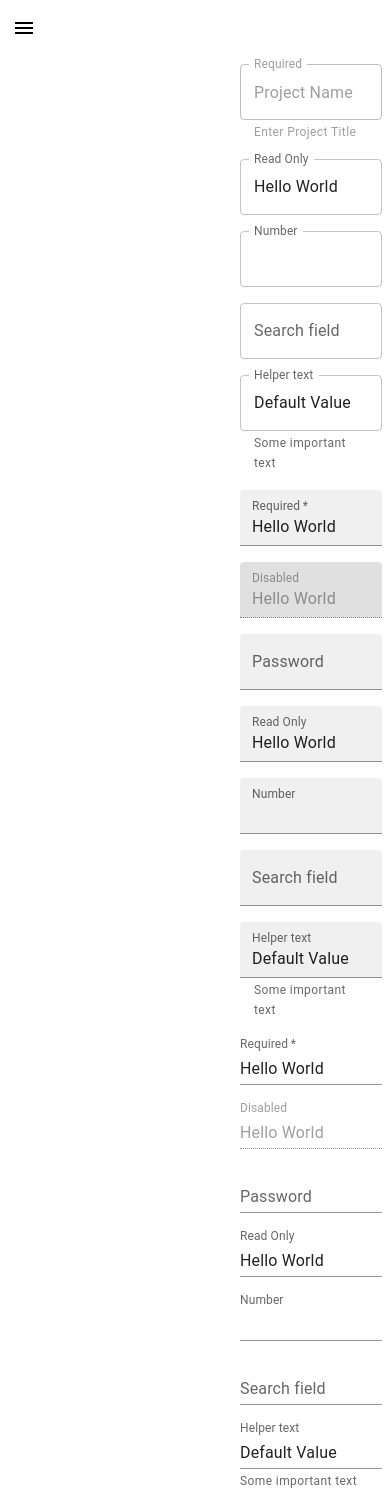
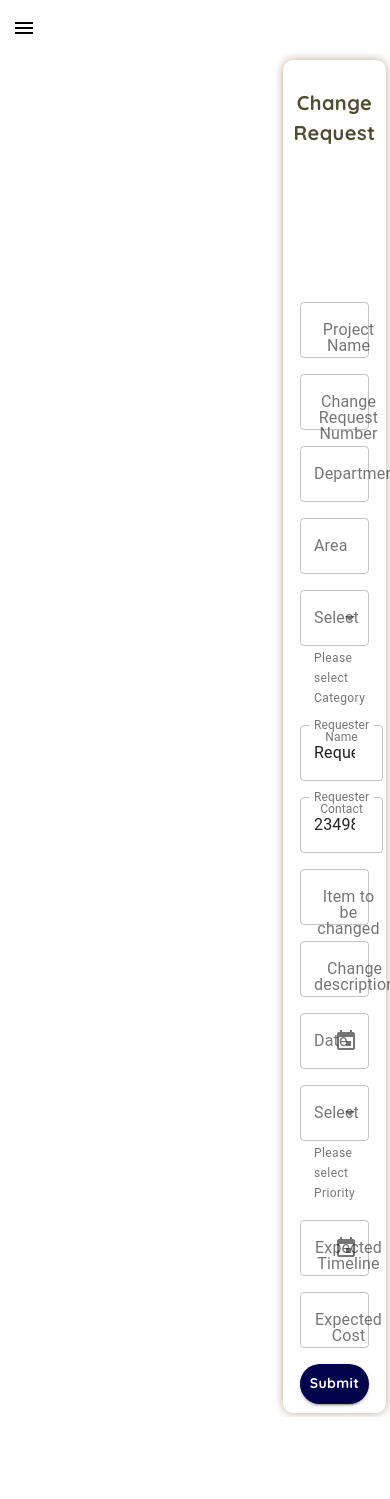
Before and after one commit to souravsubudhi36/frontend-dummy, a React (Create React App) app: page /ChangeRequest in a window 390 px wide. After the commit the page ends 1417 px from the top, so only its background shows below. Built offline with nearby package versions, Linux system fonts and the light colour scheme; a web font is replaced by a local one.

Commit message:
MOC first from done

```diff
--- a/src/App.js
+++ b/src/App.js
@@ -7,6 +7,7 @@ import Newtask from "./pages/NewTask";
 import Analytics from "./pages/Analytics";
 import ParentSideNavbar from "./components/ParentSideNavbar";
 import MocChangeRequest from "./pages/MocChangeRequest";
+import ImpactAssessment from "./pages/ImpactAssessment"
 
 
 
@@ -21,6 +22,7 @@ const App = () => {
          <Route path= "/newtask" exact component={Newtask} />
          <Route path = "/Analytics" exact component={Analytics}/>
          <Route path="/ChangeRequest" exact component={MocChangeRequest}/>
+         <Route path="/ImpactAssessment" exact component={ImpactAssessment}/>
           {/* <div>
           <SideNavbar/>
           <Route path= "/hub" exact component={Hub} />
--- a/src/components/BigCard.js
+++ b/src/components/BigCard.js
@@ -13,6 +13,12 @@ import PanoramaFishEyeIcon from '@mui/icons-material/PanoramaFishEye';
 import Brightness1OutlinedIcon from '@mui/icons-material/Brightness1Outlined';
 import CalendarTodayOutlinedIcon from '@mui/icons-material/CalendarTodayOutlined';
 import PersonOutlineIcon from '@mui/icons-material/PersonOutline';
+import PriorityHighSharpIcon from '@mui/icons-material/PriorityHighSharp';
+import WarningAmberSharpIcon from '@mui/icons-material/WarningAmberSharp';
+import List from '@mui/material/List';
+import ListItemIcon from '@mui/material/ListItemIcon';
+import { ListItemText } from "@material-ui/core";
+import { color } from "@mui/system";
 
 const bull = (
   <Box
@@ -30,8 +36,9 @@ const useStyles = makeStyles((theme) => ({
         height: "40px",
         borderRadius: "13px",
         padding: theme.spacing(1, 2),
-        margin: theme.spacing(0, 0,6, 0)
-
+        margin: theme.spacing(0, 0,6, 0),
+        fontFamily: "Quicksand, sans-serif",
+        fontWeight: "900",
     },
 
     paperStyle: {
@@ -45,6 +52,8 @@ const useStyles = makeStyles((theme) => ({
         textAlign: "left",
         flexGrow: 1,
         flexWrap: "wrap",
+        fontFamily: "Quicksand, sans-serif",
+        fontWeight: "400",
       },
     },
     heading: {
@@ -56,6 +65,8 @@ const useStyles = makeStyles((theme) => ({
         fontSize: "28px",
         color: "#4d4d33",
         letterSpacing: ".02em",
+        fontFamily: "Quicksand, sans-serif",
+        fontWeight: "900",
       },
     field: {
       color: "#eeb7ba",
@@ -69,14 +80,14 @@ const useStyles = makeStyles((theme) => ({
     btnstyle: {
       fontFamily: "Quicksand, sans-serif",
       fontWeight: "700",
-      backgroundColor: "#B3A9A2",
+      backgroundColor: "#00004d",
       color: "#fff",
-      margin: theme.spacing(1, 1),
-      width: "40%",
-      height: 55,
+      margin: theme.spacing(1, 10),
+      width: "30%",
+      height: 40,
       [theme.breakpoints.up("md")]: {
-        width: "20%",
-        margin: theme.spacing(2, 2),
+        width: "30%",
+        // margin: theme.spacing(1, 10),
       },
       borderRadius: "15px",
       textTransform: "none"
@@ -107,7 +118,7 @@ const useStyles = makeStyles((theme) => ({
       margin: theme.spacing(0, 16,0,0),
     },
     due:{
-
+      fontWeight: "600",
     },
     date: {
       margin: theme.spacing(1, 1,1,4),
@@ -174,8 +185,17 @@ export default function BigCard(props) {
                 {text.due_date}
               </div>
             </div>
-      {props.status === "Overdue" ? null : <div className={classes.paperStyle}>
-          <Button size="small" onClick={() => props.handler(text)}>
+            {props.status === "Overdue" ? <div className={classes.paperStyle}>
+              {text.escalated == true ?
+                <div className={classes.paperStyle}>
+              <WarningAmberSharpIcon className={classes.iconCalendar} style={{color:"red"}}/>
+              <div className={classes.due}>
+                Escalated
+              </div>
+              </div> : null}
+            </div> :
+            <div className={classes.paperStyle}>
+              <Button variant="contained" className={classes.btnstyle} size="small" onClick={() => props.handler(text)}  >
               {props.status == 'pending' ? "Completed" : "Pending"}
               </Button>
 
--- a/src/pages/Analytics.js
+++ b/src/pages/Analytics.js
@@ -135,7 +135,7 @@ export default function Analytics(props) {
   useEffect(() => {
 
     const getPendingData = async () => {
-      await axios.get("http://ec2-13-233-71-160.ap-south-1.compute.amazonaws.com/Sourav%40example.com/tasks")
+      await axios.get("http://ec2-13-233-71-160.ap-south-1.compute.amazonaws.com/sourav.k%40sparrowrms.in/tasks")
       .then((response) => {
         setPendingData([...response.data.pending]);
       })
@@ -155,7 +155,7 @@ export default function Analytics(props) {
       .put(`http://ec2-13-233-71-160.ap-south-1.compute.amazonaws.com/tasks/${data.serial_no}` , {
         serial_no: data.serial_no,
         name: data.name,
-        assigned_to: "Sourav@example.com",
+        assigned_to: "sourav.k@sparrowrms.in",
         priority: data.priority,
         status: "Completed",
         due_date: data.due_date,
--- a/src/pages/Hub.js
+++ b/src/pages/Hub.js
@@ -65,7 +65,7 @@ export default function Hub(props) {
   useEffect(() => {
 
     const getData = async () => {
-      await axios.get("http://ec2-13-233-71-160.ap-south-1.compute.amazonaws.com/Sourav%40example.com/tasks")
+      await axios.get("http://ec2-13-233-71-160.ap-south-1.compute.amazonaws.com/sourav.k%40sparrowrms.in/tasks")
       .then((res) => {
         console.log(res.data)
         console.log(res.data.pending)
@@ -92,7 +92,7 @@ export default function Hub(props) {
       .put(`http://ec2-13-233-71-160.ap-south-1.compute.amazonaws.com/tasks/${data.serial_no}` , {
         serial_no: data.serial_no,
         name: data.name,
-        assigned_to: "Sourav@example.com",
+        assigned_to: "sourav.k@sparrowrms.in",
         priority: data.priority,
         status: "Completed",
         due_date: data.due_date,
--- /dev/null
+++ b/src/pages/ImpactAssessment.js
@@ -0,0 +1,70 @@
+import 'date-fns';
+import React, { useState, useContext } from "react";
+import axios from "axios";
+import {
+  Grid,
+  Paper,
+  Avatar,
+  TextField,
+  Button,
+  Typography,
+  Link,
+} from "@material-ui/core";
+import { makeStyles } from "@material-ui/core/styles";
+import MenuItem from '@material-ui/core/MenuItem';
+import DateFnsUtils from '@date-io/date-fns';
+import SuccessAlert from '../components/Alert/SuccessAlert';
+import Alert from '@mui/material/Alert';
+import Box from '@mui/material/Box';
+
+
+import {
+    MuiPickersUtilsProvider,
+    KeyboardTimePicker,
+    KeyboardDatePicker,
+  } from '@material-ui/pickers';
+
+
+
+const drawerWidth = 240
+
+const useStyles = makeStyles((theme) => ({
+
+    border:{
+        boxShadow: "0px 0px 10px  #B3A9A2",
+        margin: theme.spacing(0.5 , 0.5),
+        borderRadius: "10px",
+        [theme.breakpoints.up("md")]: {
+          margin: theme.spacing(1 , 6),
+          borderRadius: "30px"
+        }
+      },
+
+}))
+
+
+
+const ImpactAssessment = (props) => {
+
+    const classes = useStyles()
+
+    return (
+        <Box
+            component="main"
+            sx={{flexGrow: 1 , ml: `calc(10% + ${drawerWidth}px)` , width: { sm: `calc(80% - ${drawerWidth}px)`}}}
+            >
+                <div className={classes.border}>
+                    <Grid>
+                    <div className={classes.paperStyle}>
+                         <Grid align="center">
+                            <h4 className={classes.heading}>Case For Change</h4>
+                         </Grid>
+                    </div>
+                    </Grid>
+                </div>
+
+            </Box>
+    )
+}
+
+export default ImpactAssessment;
--- a/src/pages/MocChangeRequest.js
+++ b/src/pages/MocChangeRequest.js
@@ -1,167 +1,341 @@
-import * as React from 'react';
+  import 'date-fns';
+  import React, { useState, useContext } from "react";
+  import axios from "axios";
+  import {
+    Grid,
+    Paper,
+    Avatar,
+    TextField,
+    Button,
+    Typography,
+    Link,
+  } from "@material-ui/core";
+  import { makeStyles } from "@material-ui/core/styles";
+  import MenuItem from '@material-ui/core/MenuItem';
+  import DateFnsUtils from '@date-io/date-fns';
+  import SuccessAlert from '../components/Alert/SuccessAlert';
+  import Alert from '@mui/material/Alert';
   import Box from '@mui/material/Box';
-import TextField from '@mui/material/TextField';
 
-const drawerWidth = 240;
 
-export default function MocChangeRequest() {
+  import {
+      MuiPickersUtilsProvider,
+      KeyboardTimePicker,
+      KeyboardDatePicker,
+    } from '@material-ui/pickers';
+import { ClassNames } from '@emotion/react';
+
+
+const categories = [
+  {
+    value: 'Hardware',
+    label: 'Hardware',
+  },
+  {
+    value: 'Software',
+    label: 'Software',
+  },
+  {
+    value: 'Chemical',
+    label: 'Chemical',
+  },
+  {
+    value: 'Procedure',
+    label: 'Procedure',
+  }
+]
+
+const Priorities = [
+  {
+    value: "High",
+    label: "High",
+  },
+  {
+    value: "Medium",
+    label: "Medium",
+  },
+  {
+    value: "Low",
+    label: "Low"
+  }
+
+]
+
+const drawerWidth = 240
+
+const useStyles = makeStyles((theme) => ({
+
+  border:{
+    boxShadow: "0px 0px 10px  #B3A9A2",
+    margin: theme.spacing(0.5 , 0.5),
+    borderRadius: "10px",
+    [theme.breakpoints.up("md")]: {
+      margin: theme.spacing(1 , 6),
+      borderRadius: "30px"
+    }
+  },
+  paperStyle:{
+    padding: 1,
+    [theme.breakpoints.up("md")]: {
+      fontSize: "30px",
+      padding: theme.spacing(6, 1),
+
+    },
+  },
+  heading: {
+    [theme.breakpoints.down("md")]: {
+      fontSize: "20px",
+    },
+    fontFamily: "Quicksand, sans-serif",
+      fontWeight: "900",
+      fontSize: "40px",
+      color: "#4d4d33",
+      letterSpacing: ".02em",
+  },
+  extra: {
+    display: "flex",
+    alignItems: "flex-start",
+    justifyContent: "center",
+    textAlign: "center",
+    flexGrow: 1,
+    margin: theme.spacing(0, 0),
+    flexWrap: "wrap",
+    [theme.breakpoints.up("md")]: {
+      margin: theme.spacing(0, 10),
+    },
+    paddingTop: 120
+  },
+  field: {
+    color: "#eeb7ba",
+    margin: theme.spacing(1, 2),
+    width: "90%",
+    [theme.breakpoints.up("md")]: {
+      width: "70%",
+    },
+  },
+  btnstyle: {
+    fontFamily: "Quicksand, sans-serif",
+    fontWeight: "700",
+    backgroundColor: "#00004d",
+    color: "#fff",
+    margin: theme.spacing(1, 2),
+    width: "90%",
+    height: 40,
+    [theme.breakpoints.up("md")]: {
+      width: "40%",
+      height: 50,
+    },
+    borderRadius: "20px",
+    textTransform: "none"
+  },
+
+
+
+}))
+
+
+
+
+const MocChangeRequest = (props) =>{
+
+  const classes = useStyles();
+
+  const [category , setCategory] = React.useState("");
+  const [selectedDate, setSelectedDate] = React.useState(null);
+  const [priority , setPriority] = React.useState("");
+  const [dueDate , setDueDate] = React.useState(null);
+
+
+  const handleCategoryChange = (event) => {
+    setCategory(event.target.value);
+  }
+
+  const handleDateChange = (date) => {
+    setSelectedDate(date);
+  }
+
+  const handlePriorityChange = (event) => {
+    setPriority(event.target.value);
+  }
+
+  const handleDueDateChange = (date) => {
+    setDueDate(date);
+  }
+
   return (
+
     <Box
-      component="form"
-      sx={{
-        flexGrow: 1,
-        '& .MuiTextField-root': { m: 1, width: '25ch',
-        ml: `${drawerWidth}px`,
-        width: { sm: `calc(100% - ${drawerWidth}px)`}
-         },
-      }}
-      noValidate
-      autoComplete="off"
+        component="main"
+        sx={{ flexGrow: 1, ml: `calc(10% + ${drawerWidth}px)`, width: { sm: `calc(80% - ${drawerWidth}px)` } }}
       >
-      <div>
+    <div className={classes.border}>
+      <Grid>
+        <div className={classes.paperStyle}>
+        <Grid align="center">
+              <h4 className={classes.heading}>Change Request</h4>
+        </Grid>
+        <div className={classes.extra}>
+        <TextField
+                id="outlined-basic"
+                label="Project Name"
+                variant="outlined"
+                type="text"
+                className={classes.field}
 
+              />
         <TextField
-          disabled
-          id="outlined-required"
-          label="Required"
-          defaultValue="Project Name"
-          helperText="Enter Project Title"
-
+                id="outlined-basic"
+                label="Change Request Number"
+                variant="outlined"
+                type="text"
+                className={classes.field}
+              />
+        <TextField
+                id='outlined-basic'
+                label="Department"
+                variant='outlined'
+                type='text'
+                className={classes.field}
+        />
+        <TextField
+            id='outlined-basic'
+            label="Area"
+            variant='outlined'
+            type='text'
+            className={classes.field}
         />
 
         <TextField
-          id="outlined-read-only-input"
-          label="Read Only"
-          defaultValue="Hello World"
+            id='outlined-select-currency'
+            select
+            label="Select"
+            value={category}
+            onChange={handleCategoryChange}
+            className= {classes.field}
+            helperText= "Please select Category"
+            variant='outlined'
+>
+           {categories.map((option) => (
+              <MenuItem key={option.value} value={option.value}>
+              {option.label}
+              </MenuItem>
+           ))}
+
+           </TextField>
+
+        <TextField
+            id='outlined-read-only-input'
+            label="Requester Name"
+            defaultValue="Requester"
+            variant='outlined'
+            className={classes.field}
+            InputProps={{
+              readOnly: true,
+            }}
+            ></TextField>
+
+        <TextField
+            id='outlined-read-only-input'
+            label="Requester Contact"
+            defaultValue="2349875671"
+            variant='outlined'
+            className={classes.field}
             InputProps={{
               readOnly: true,
             }}
         />
         <TextField
-          id="outlined-number"
-          label="Number"
-          type="number"
-          InputLabelProps={{
-            shrink: true,
+            id='outlined-basic'
+            label="Item to be changed"
+            variant='outlined'
+            type='text'
+            className={classes.field}
+        />
+        <TextField
+            id='outlined-basic'
+            label="Change description"
+            variant='outlined'
+            type='text'
+            className={classes.field}
+            />
+        <MuiPickersUtilsProvider utils={DateFnsUtils}>
+            <KeyboardDatePicker
+            margin='outlined'
+            inputVariant='outlined'
+            id='date-picker-dialog'
+            label="Date"
+            format='MM/dd/yyyy'
+            value={selectedDate}
+            className={classes.field}
+            onChange= {handleDateChange}
+            KeyboardButtonProps={{
+              'aria-label': 'change date'
             }}
             />
-        <TextField id="outlined-search" label="Search field" type="search" />
+        </MuiPickersUtilsProvider>
+
         <TextField
-          id="outlined-helperText"
-          label="Helper text"
-          defaultValue="Default Value"
-          helperText="Some important text"
+            id='outlined-select-currency'
+            select
+            label="Select"
+            value={priority}
+            onChange={handlePriorityChange}
+            className= {classes.field}
+            helperText= "Please select Priority"
+            variant='outlined'
+>
+           {Priorities.map((option) => (
+              <MenuItem key={option.value} value={option.value}>
+              {option.label}
+              </MenuItem>
+           ))}
 
+           </TextField>
+
+           <MuiPickersUtilsProvider utils={DateFnsUtils}>
+            <KeyboardDatePicker
+            margin='outlined'
+            inputVariant='outlined'
+            id='date-picker-dialog'
+            label="Expected Timeline"
+            format='MM/dd/yyyy'
+            value={dueDate}
+            className={classes.field}
+            onChange= {handleDueDateChange}
+            KeyboardButtonProps={{
+              'aria-label': 'select date'
+            }}
             />
+        </MuiPickersUtilsProvider>
+
+        <TextField
+            id='outlined-basic'
+            label="Expected Cost"
+            variant='outlined'
+            type='text'
+            className={classes.field}
+            />
+
+        <Button
+                type="submit"
+                variant="contained"
+                className={classes.btnstyle}
+
+                >
+                Submit
+            </Button>
+
+
+
+
+
         </div>
-      <div>
-        <TextField
-          required
-          id="filled-required"
-          label="Required"
-          defaultValue="Hello World"
-          variant="filled"
-        />
-        <TextField
-          disabled
-          id="filled-disabled"
-          label="Disabled"
-          defaultValue="Hello World"
-          variant="filled"
-        />
-        <TextField
-          id="filled-password-input"
-          label="Password"
-          type="password"
-          autoComplete="current-password"
-          variant="filled"
-        />
-        <TextField
-          id="filled-read-only-input"
-          label="Read Only"
-          defaultValue="Hello World"
-          InputProps={{
-            readOnly: true,
-          }}
-          variant="filled"
-        />
-        <TextField
-          id="filled-number"
-          label="Number"
-          type="number"
-          InputLabelProps={{
-            shrink: true,
-          }}
-          variant="filled"
-        />
-        <TextField
-          id="filled-search"
-          label="Search field"
-          type="search"
-          variant="filled"
-        />
-        <TextField
-          id="filled-helperText"
-          label="Helper text"
-          defaultValue="Default Value"
-          helperText="Some important text"
-          variant="filled"
-        />
+
         </div>
-      <div>
-        <TextField
-          required
-          id="standard-required"
-          label="Required"
-          defaultValue="Hello World"
-          variant="standard"
-        />
-        <TextField
-          disabled
-          id="standard-disabled"
-          label="Disabled"
-          defaultValue="Hello World"
-          variant="standard"
-        />
-        <TextField
-          id="standard-password-input"
-          label="Password"
-          type="password"
-          autoComplete="current-password"
-          variant="standard"
-        />
-        <TextField
-          id="standard-read-only-input"
-          label="Read Only"
-          defaultValue="Hello World"
-          InputProps={{
-            readOnly: true,
-          }}
-          variant="standard"
-        />
-        <TextField
-          id="standard-number"
-          label="Number"
-          type="number"
-          InputLabelProps={{
-            shrink: true,
-          }}
-          variant="standard"
-        />
-        <TextField
-          id="standard-search"
-          label="Search field"
-          type="search"
-          variant="standard"
-        />
-        <TextField
-          id="standard-helperText"
-          label="Helper text"
-          defaultValue="Default Value"
-          helperText="Some important text"
-          variant="standard"
-        />
+      </Grid>
     </div>
     </Box>
-  );
+  )
 }
+
+export default MocChangeRequest;
--- a/src/pages/NewTask.js
+++ b/src/pages/NewTask.js
@@ -32,7 +32,7 @@ const drawerWidth = 240;
 
 const users = [
     {
-      value: 'Sourav@example.com',
+      value: 'sourav.k@sparrowrms.in',
       label: 'Sourav',
     },
     {
```
Also changed, not shown: src/components/BarChartCard.js (+16 -6 lines), src/components/PieChartCard.js (+32 -13 lines), src/components/Slider.js (+13 -14 lines), src/pages/LandingPage.js (added). Lines whose indentation alone changed are shown as unchanged.
